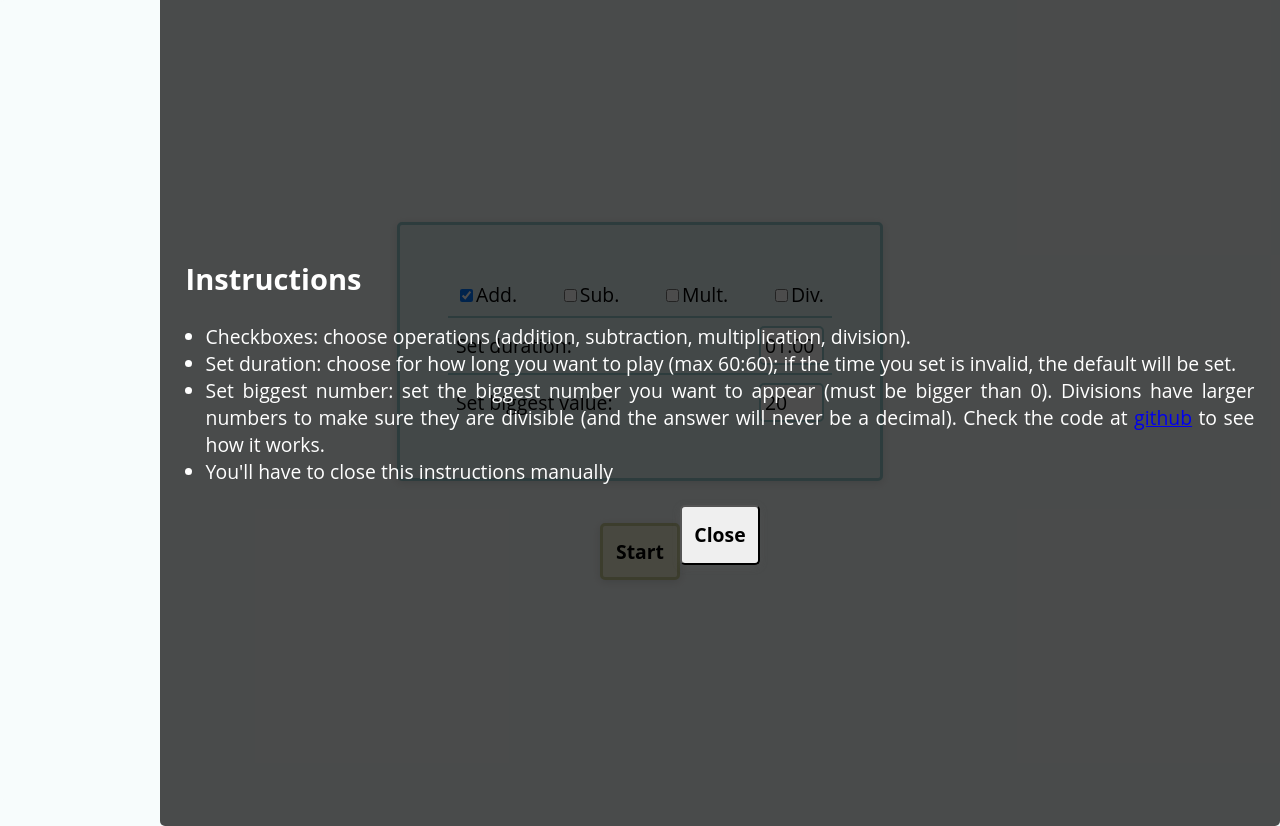
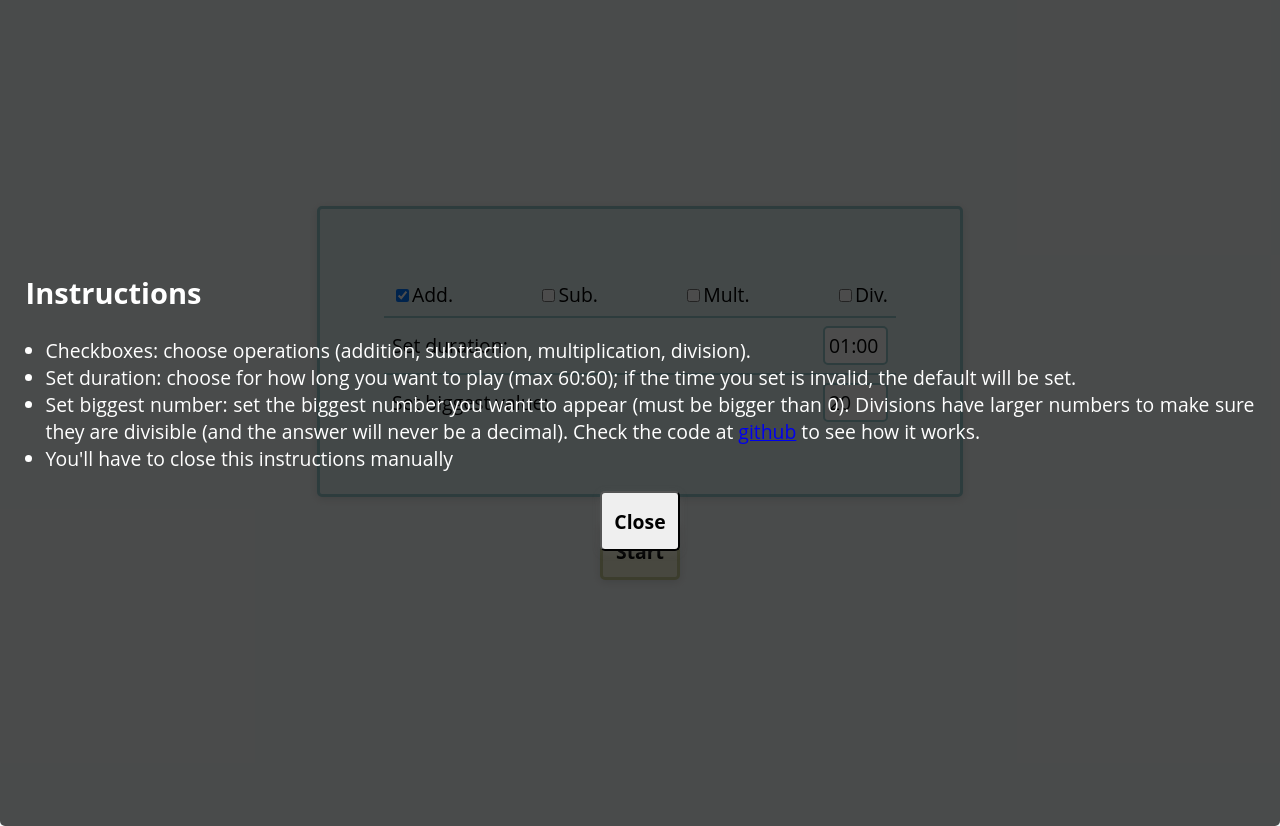
Before and after one commit to pablomartan/arithmetic, a React app: page / in a window 1280 px wide. Built offline with nearby package versions, Linux system fonts and the light colour scheme.

Commit message:
fix: remove width rule for bigger screens in App.css

```diff
--- a/src/App.css
+++ b/src/App.css
@@ -48,7 +48,6 @@ input {
 
 @media (min-width: 1200px) {
   #root {
-    width: 75%;
     margin: auto;
   }
 }
```
